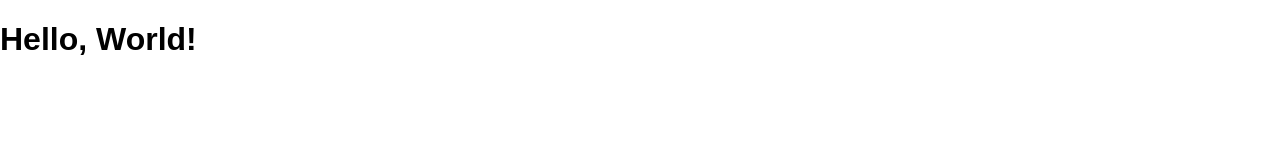
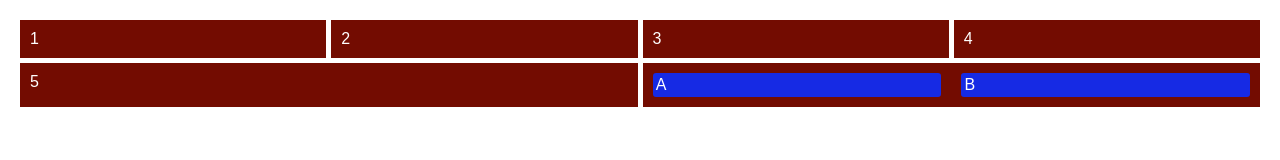
Before and after one commit to bdog72/css-grid-8, a React app: page / in a window 1280 px wide. Built offline with nearby package versions, Linux system fonts and the light colour scheme; some packages are replaced by stand-ins of ours.

Commit message:
css grid example

```diff
--- a/src/components/App.js
+++ b/src/components/App.js
@@ -1,10 +1,19 @@
 import React, { Component } from 'react'
 
 class App extends Component {
-
   render () {
     return <div>
-      <h1>Hello, World!</h1>
+      <div className='grid'>
+        <div>1</div>
+        <div>2</div>
+        <div>3</div>
+        <div>4</div>
+        <div className='span2'>5</div>
+        <div className='span2 subitems'>
+          <div>A</div>
+          <div>B</div>
+        </div>
+      </div>
     </div>
   }
 }
--- a/src/styles/screen.scss
+++ b/src/styles/screen.scss
@@ -9,6 +9,36 @@ html {
 
 body {
   @include font-smoothing(on);
-  margin: 0;
+
+  margin: 20px;
   font: $base-text-size / 1 $base-font-family;
 }
+
+.grid {
+  display: grid;
+  grid-template-columns: repeat(4, 1fr);
+  grid-gap: 5px;
+}
+
+.span2 {
+  grid-column-end: span 2;
+}
+
+.grid .subitems {
+  display: grid;
+  grid-template-columns: 1fr 1fr;
+  grid-area: 20px;
+  grid-gap: 20px;
+}
+
+.grid .subitems div {
+  background-color: rgb(22, 42, 228);
+  border-radius: 3px;
+  padding: 0.2em;
+}
+
+.grid div {
+  background-color: rgb(115, 12, 1);
+  color: white;
+  padding: 10px;
+}
```
